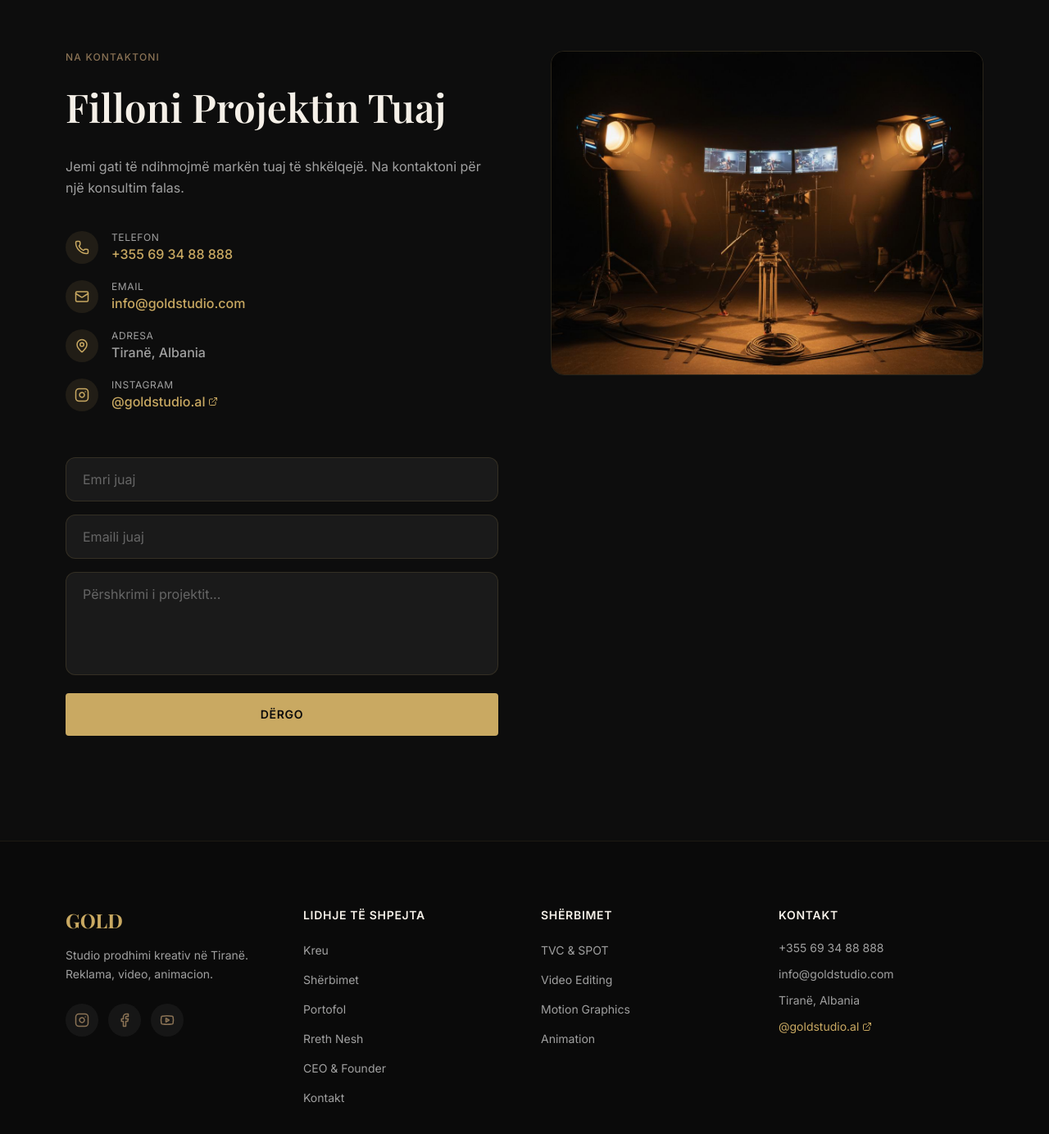
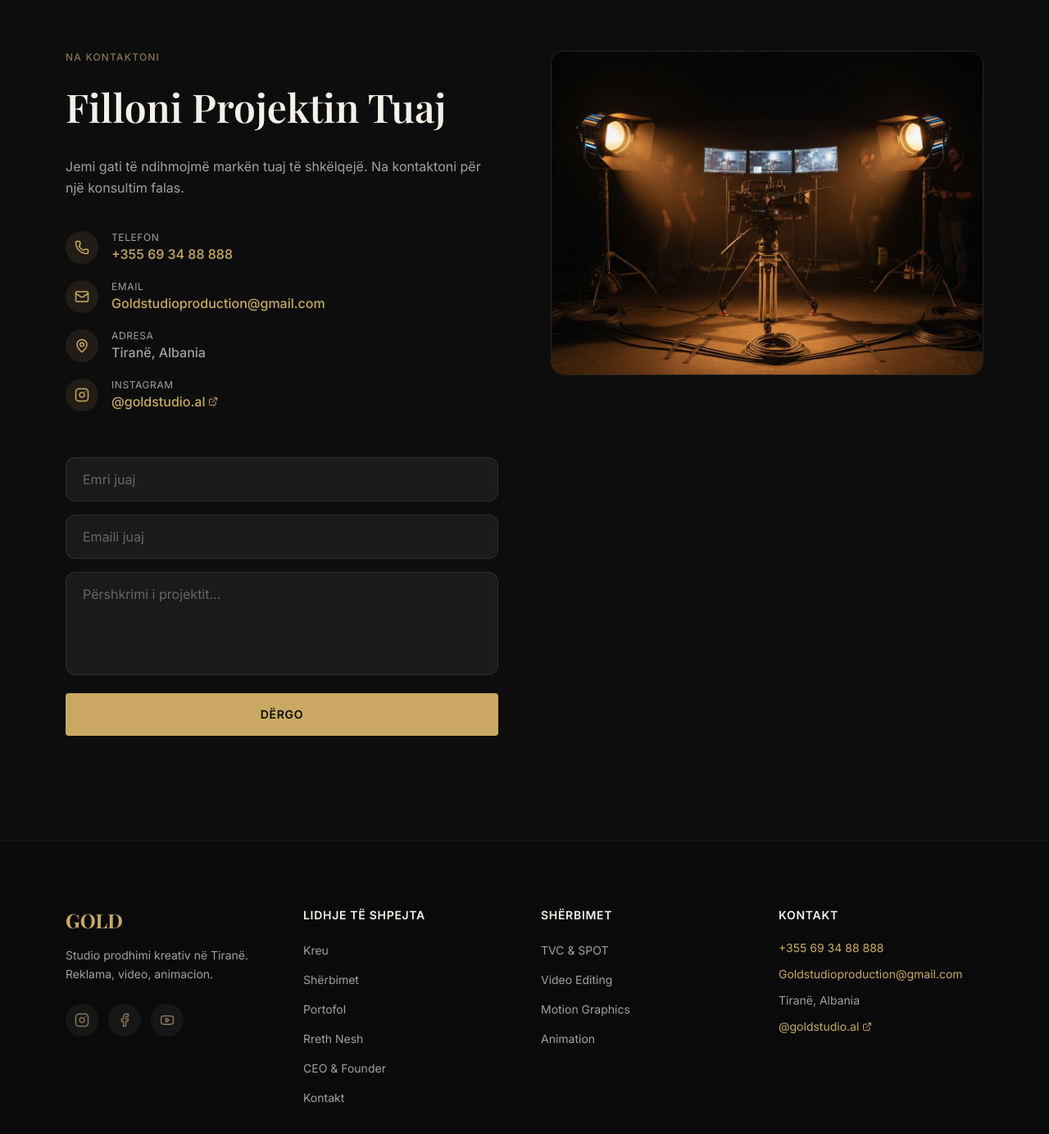
Before and after one commit to EriGjoka/website-im-profesional, a React (Vite) app in the folder app/: page / in a window 1280 px wide. Shown: the part 5248-6632 px from the top of the page at 82% size. Built offline with nearby package versions, Linux system fonts and the light colour scheme.

Commit message:
Update contact information with links

```diff
--- a/app/src/App.tsx
+++ b/app/src/App.tsx
@@ -408,11 +408,11 @@ const handleSubmit = async (e: React.FormEvent) => {
             <div className="space-y-5 mb-10">
               <div className="flex items-center gap-4">
                 <div className="w-10 h-10 rounded-full bg-[rgba(201,169,98,0.1)] flex items-center justify-center"><Phone size={18} className="text-[#C9A962]" /></div>
-                <div><p className="text-xs text-[#A0A0A0] uppercase tracking-wider">Telefon</p><p className="text-[#C9A962] font-medium">+355 69 34 88 888</p></div>
+                <div><p className="text-xs text-[#A0A0A0] uppercase tracking-wider">Telefon</p><p className="text-[#C9A962] font-medium"><a href="tel:+355693488888" className="text-[#C9A962] hover:underline">+355 69 34 88 888</a></p></div>
               </div>
               <div className="flex items-center gap-4">
                 <div className="w-10 h-10 rounded-full bg-[rgba(201,169,98,0.1)] flex items-center justify-center"><Mail size={18} className="text-[#C9A962]" /></div>
-                <div><p className="text-xs text-[#A0A0A0] uppercase tracking-wider">Email</p><p className="text-[#C9A962] font-medium">info@goldstudio.com</p></div>
+                <div><p className="text-xs text-[#A0A0A0] uppercase tracking-wider">Email</p><p className="text-[#C9A962] font-medium"><a href="mailto:goldstudioproduction@gmail.com" className="text-[#C9A962] hover:underline">Goldstudioproduction@gmail.com</a></p></div>
               </div>
               <div className="flex items-center gap-4">
                 <div className="w-10 h-10 rounded-full bg-[rgba(201,169,98,0.1)] flex items-center justify-center"><MapPin size={18} className="text-[#C9A962]" /></div>
@@ -491,8 +491,8 @@ function Footer() {
           <div>
             <h4 className="text-[#F5F0E8] font-semibold text-sm mb-5 uppercase tracking-wider">Kontakt</h4>
             <ul className="space-y-3 text-sm">
-              <li className="text-[#A0A0A0]">+355 69 34 88 888</li>
-              <li className="text-[#A0A0A0]">info@goldstudio.com</li>
+              <li className="text-[#A0A0A0]"><a href="tel:+355693488888" className="text-[#C9A962] hover:underline">+355 69 34 88 888</a></li>
+              <li className="text-[#A0A0A0]"><a href="mailto:goldstudioproduction@gmail.com" className="text-[#C9A962] hover:underline">Goldstudioproduction@gmail.com</a></li>
               <li className="text-[#A0A0A0]">Tiranë, Albania</li>
               <li><a href="https://www.instagram.com/goldstudio.al" target="_blank" rel="noopener noreferrer" className="text-[#C9A962] hover:underline inline-flex items-center gap-1">@goldstudio.al <ExternalLink size={12} /></a></li>
             </ul>
```
